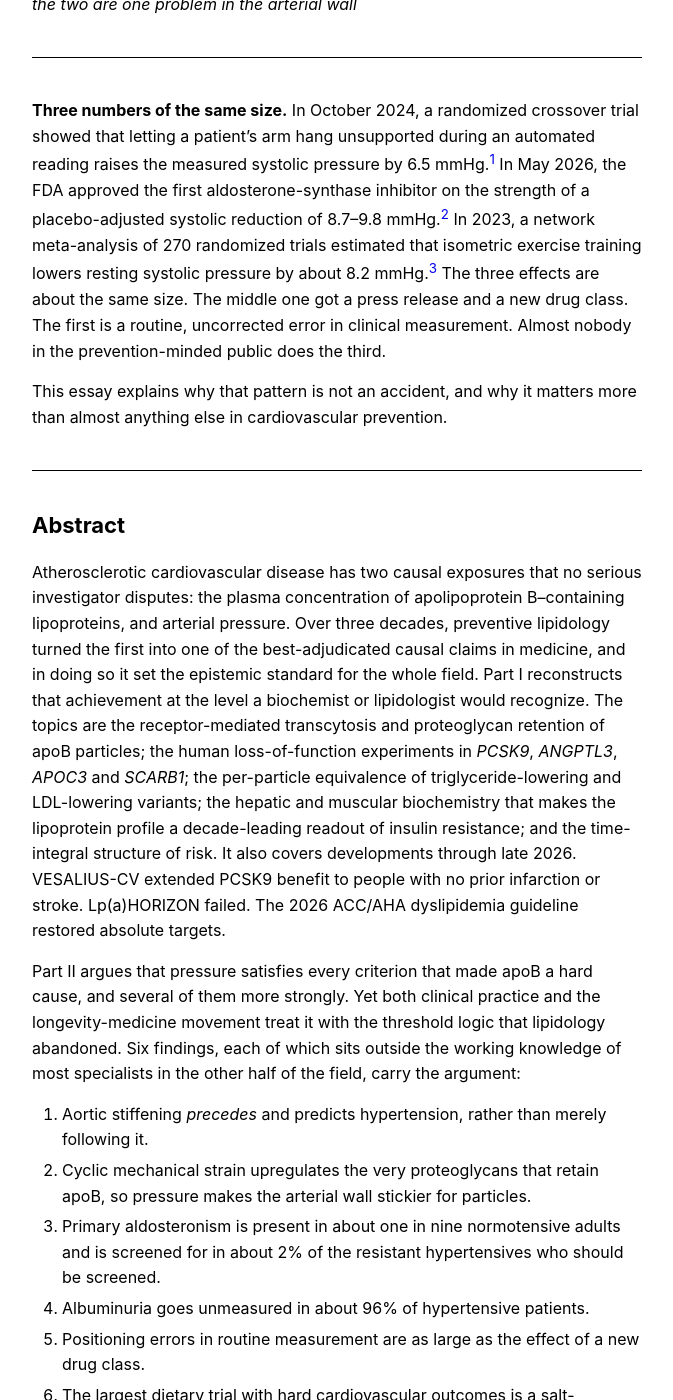
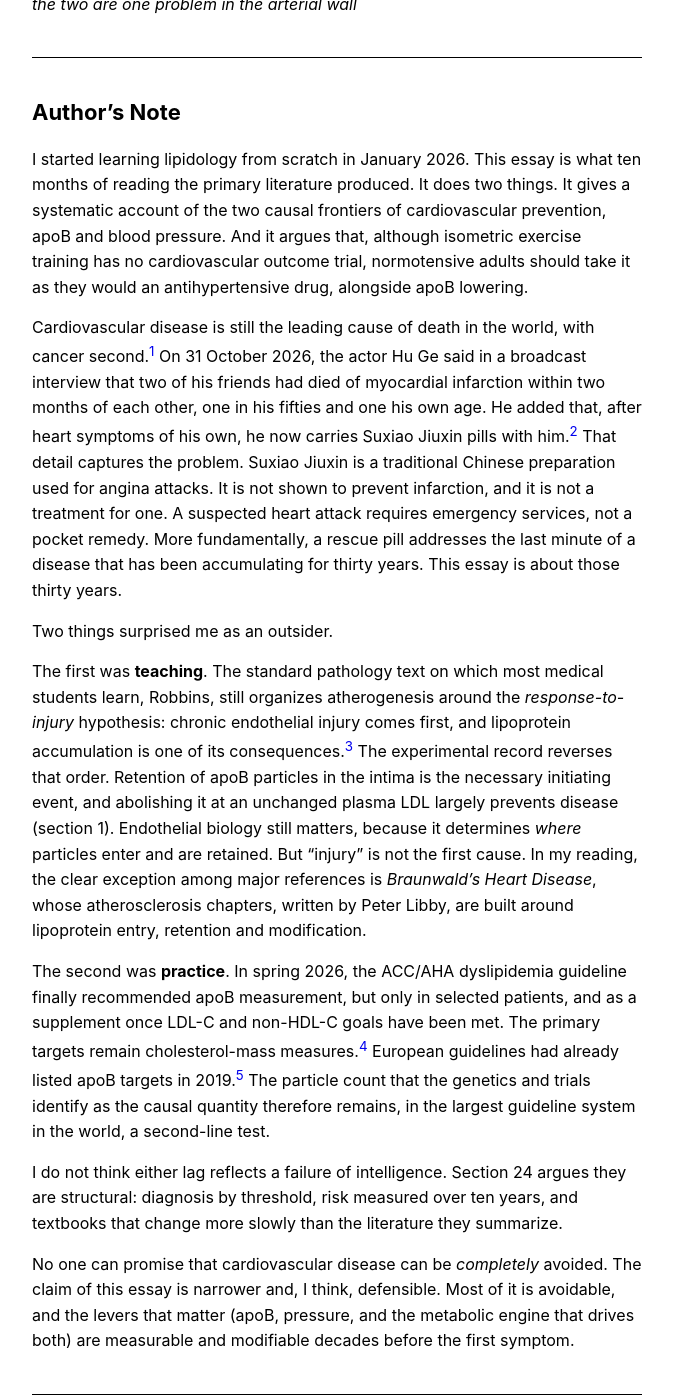
Before and after one commit to elemer1/elemer1.github.io, a Jekyll site: the page built from _markdown/Pressure Is Winning the War.md, in a window 1280 px wide and 1400 px high, scrolled down 459 px. Shown: the whole window, without its empty margins (303-976 px from the left). Built offline with Jekyll 4.4.1, drawn with Linux system fonts in a browser that asks for light colours; some of the changed text lies outside the part shown.

Commit message:
Add author's note to cardiovascular essay
Co-Authored-By: Claude Opus 5.5 <noreply@anthropic.com>
Claude-Session: https://claude.ai/code/session_01VD8x5zww7wFNMXk38uSxLk

```diff
--- a/_markdown/Pressure Is Winning the War.md
+++ b/_markdown/Pressure Is Winning the War.md
@@ -10,6 +10,24 @@ mermaid: true
 # Lipidology Won the Argument. Pressure Is Winning the War.
 
 *How preventive cardiology mastered the particle, mislaid the pressure, and why the two are one problem in the arterial wall*
+
+---
+
+## Author's Note
+
+I started learning lipidology from scratch in January 2026. This essay is what ten months of reading the primary literature produced. It does two things. It gives a systematic account of the two causal frontiers of cardiovascular prevention, apoB and blood pressure. And it argues that, although isometric exercise training has no cardiovascular outcome trial, normotensive adults should take it as they would an antihypertensive drug, alongside apoB lowering.
+
+Cardiovascular disease is still the leading cause of death in the world, with cancer second.[^who] On 31 October 2026, the actor Hu Ge said in a broadcast interview that two of his friends had died of myocardial infarction within two months of each other, one in his fifties and one his own age. He added that, after heart symptoms of his own, he now carries Suxiao Jiuxin pills with him.[^huge2026] That detail captures the problem. Suxiao Jiuxin is a traditional Chinese preparation used for angina attacks. It is not shown to prevent infarction, and it is not a treatment for one. A suspected heart attack requires emergency services, not a pocket remedy. More fundamentally, a rescue pill addresses the last minute of a disease that has been accumulating for thirty years. This essay is about those thirty years.
+
+Two things surprised me as an outsider.
+
+The first was **teaching**. The standard pathology text on which most medical students learn, Robbins, still organizes atherogenesis around the *response-to-injury* hypothesis: chronic endothelial injury comes first, and lipoprotein accumulation is one of its consequences.[^robbins] The experimental record reverses that order. Retention of apoB particles in the intima is the necessary initiating event, and abolishing it at an unchanged plasma LDL largely prevents disease (section 1). Endothelial biology still matters, because it determines *where* particles enter and are retained. But "injury" is not the first cause. In my reading, the clear exception among major references is *Braunwald's Heart Disease*, whose atherosclerosis chapters, written by Peter Libby, are built around lipoprotein entry, retention and modification.
+
+The second was **practice**. In spring 2026, the ACC/AHA dyslipidemia guideline finally recommended apoB measurement, but only in selected patients, and as a supplement once LDL-C and non-HDL-C goals have been met. The primary targets remain cholesterol-mass measures.[^acc2026] European guidelines had already listed apoB targets in 2019.[^esc2019] The particle count that the genetics and trials identify as the causal quantity therefore remains, in the largest guideline system in the world, a second-line test.
+
+I do not think either lag reflects a failure of intelligence. Section 24 argues they are structural: diagnosis by threshold, risk measured over ten years, and textbooks that change more slowly than the literature they summarize.
+
+No one can promise that cardiovascular disease can be *completely* avoided. The claim of this essay is narrower and, I think, defensible. Most of it is avoidable, and the levers that matter (apoB, pressure, and the metabolic engine that drives both) are measurable and modifiable decades before the first symptom.
 
 ---
 
@@ -940,3 +958,9 @@ For readers who skipped to the end, here are the claims of this essay that I exp
 [^muller1985]: Muller JE, Stone PH, Turi ZG, et al. Circadian variation in the frequency of onset of acute myocardial infarction. *N Engl J Med* 1985;313:1315–1322.
 
 [^collins1990]: Collins R, Peto R, MacMahon S, et al. Blood pressure, stroke, and coronary heart disease. Part 2, Short-term reductions in blood pressure: overview of randomised drug trials in their epidemiological context. *Lancet* 1990;335:827–838.
+
+[^who]: World Health Organization. Cardiovascular diseases fact sheet (an estimated 17.9 million deaths in 2019) and Cancer fact sheet (nearly 10 million deaths in 2020).
+
+[^huge2026]: Interview with Hu Ge on the program《愈见》, broadcast 31 October 2026; reported by Guangming Online (gmw.cn, 1–2 November 2026) and Sina News (2 November 2026). Physicians quoted in the same coverage note that Suxiao Jiuxin pills are indicated for angina and are not a preventive or a treatment for myocardial infarction.
+
+[^robbins]: Kumar V, Abbas AK, Aster JC, eds. *Robbins & Cotran Pathologic Basis of Disease*, chapter "Blood Vessels" (11th ed.), which presents atherogenesis under the response-to-injury hypothesis with chronic endothelial injury as the first step. Compare Williams and Tabas (1995) and Skålén et al. (2002), cited in section 1.
```
